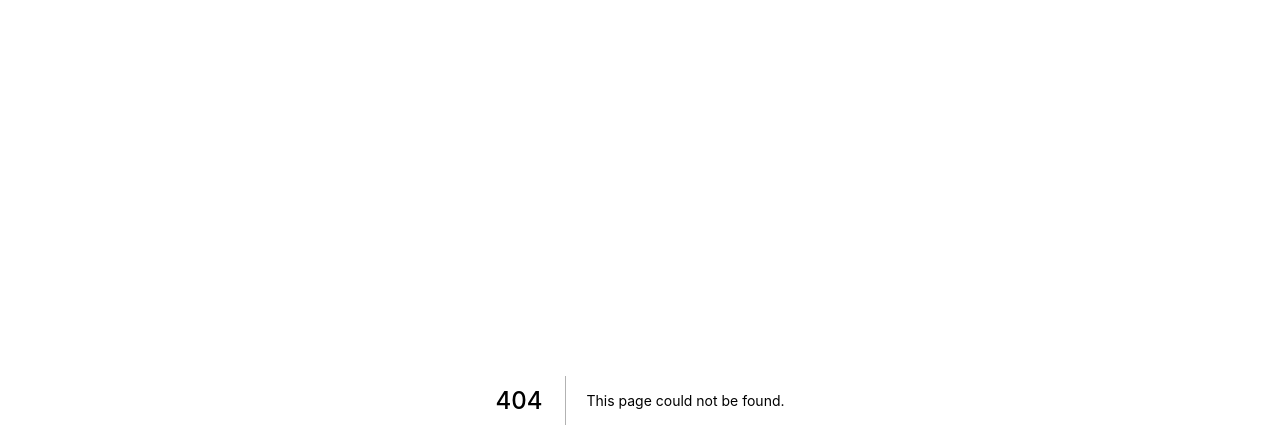
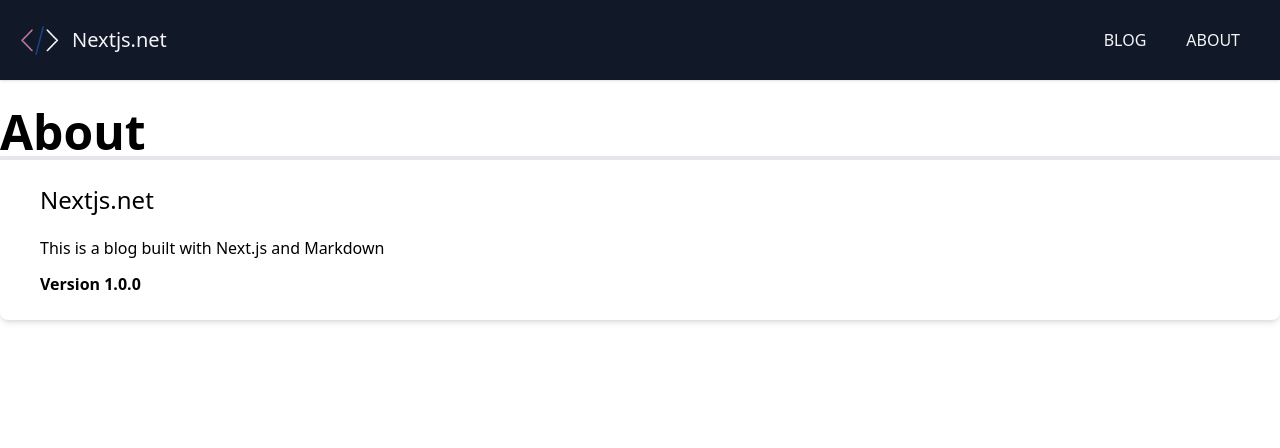
Before and after one commit to haithamthabt/nextjs-blog-template-old, a Next.js app in the folder nextjs-blog-template/: page /about in a window 1280 px wide. Before the commit this address had no page. Shown: the top 448 px of the page. Built offline with nearby package versions, Linux system fonts and the light colour scheme.

Commit message:
about page is added, but has small styles issue the line under the h1 title does not have padding, not sure why

```diff
--- /dev/null
+++ b/nextjs-blog-template/pages/about.js
@@ -0,0 +1,17 @@
+import Layout from '../components/Layout';
+
+export default function AboutPage() {
+  return (
+    <Layout title='About Nextjs.net'>
+        <h1 className="text-5xl border-b-4 pd-5 font-bold">About</h1>
+
+        <div className="bg-white shadow-md rounded-lg px-10 py-6 mt6">
+            <h3 className="text-2xl mb-5">Nextjs.net</h3>
+            <p className="mb-3">This is a blog built with Next.js and Markdown</p>
+            <p>
+                <span className="font-bold">Version 1.0.0</span>
+            </p>
+        </div>
+    </Layout>
+  )
+}
```
